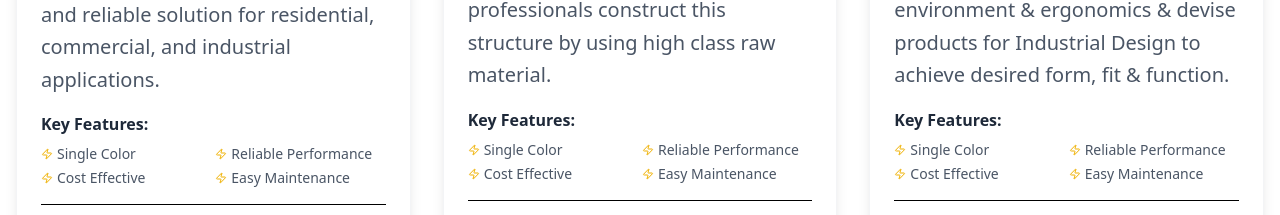
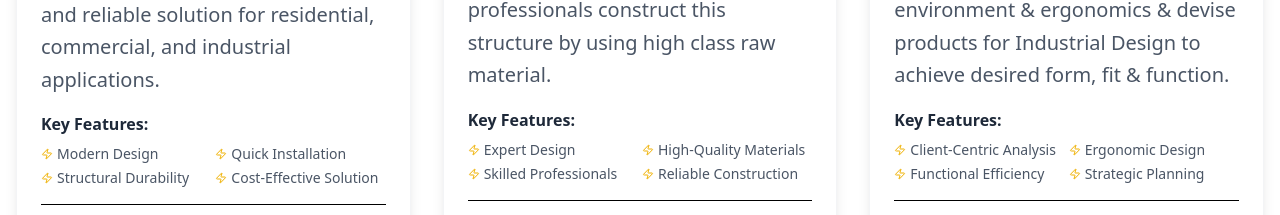
Before and after one commit to Anmol-Jha-20/Nafees-Khalfay, a React (Vite) app in the folder client/: page /structural-design-consultant-services in a window 1280 px wide. Shown: the part 3969-4184 px from the top of the page. Built offline with nearby package versions, Linux system fonts and the light colour scheme.

Commit message:
Update Key Features

```diff
--- a/client/src/Pages/ServicesPages/StructuralDesign.jsx
+++ b/client/src/Pages/ServicesPages/StructuralDesign.jsx
@@ -161,10 +161,10 @@ function StructuralDesign() {
       description:
         "Industrial Shed offered by us come in easy to install finish designs as well as in safe and secure construction finish which makes these provide for lasting usage. Further, the superior designs of the sheds also make these provide for maximized inner space.",
       features: [
-        "Single Color",
-        "Reliable Performance",
-        "Cost Effective",
-        "Easy Maintenance",
+        "Easy Installation",
+        "Durable Construction",
+        "Maximized Space",
+        "Safe Structure",
       ],
       price: "Get Latest Price",
       originalPrice: "₹15,00,000",
@@ -180,10 +180,10 @@ function StructuralDesign() {
       description:
         "Our Prefabricated Buildings are highly sought after for their modern design, quick installation, and structural durability. Engineered for efficiency and built with high-quality materials, they offer a cost-effective and reliable solution for residential, commercial, and industrial applications.",
       features: [
-        "Single Color",
-        "Reliable Performance",
-        "Cost Effective",
-        "Easy Maintenance",
+        "Modern Design",
+        "Quick Installation",
+        "Structural Durability",
+        "Cost-Effective Solution",
       ],
       price: "Get Latest Price",
       originalPrice: "₹15,00,000",
@@ -199,10 +199,10 @@ function StructuralDesign() {
       description:
         "Owing to our expertise this domain, we are highly engaged to providing the best quality range of Steel Structure Designing Services to prestigious clients. Our dexterous professionals construct this structure by using high class raw material. ",
       features: [
-        "Single Color",
-        "Reliable Performance",
-        "Cost Effective",
-        "Easy Maintenance",
+        "Expert Design",
+        "High-Quality Materials",
+        "Skilled Professionals",
+        "Reliable Construction",
       ],
       price: "Get Latest Price",
       originalPrice: "₹15,00,000",
@@ -218,10 +218,10 @@ function StructuralDesign() {
       description:
         "We proving Industrial Design Services. We study & analyze target client categories, usage scenarios, the characteristics the product is intended to project, usage environment & ergonomics & devise products for Industrial Design to achieve desired form, fit & function.",
       features: [
-        "Single Color",
-        "Reliable Performance",
-        "Cost Effective",
-        "Easy Maintenance",
+        "Client-Centric Analysis",
+        "Ergonomic Design",
+        "Functional Efficiency",
+        "Strategic Planning",
       ],
       price: "Get Latest Price",
       originalPrice: "₹15,00,000",
@@ -237,10 +237,10 @@ function StructuralDesign() {
       description:
         "Banking on the skills of our qualified team of professionals, we are instrumental in providing 3D Drawing Service. This 3D Drawing Service is provided by our team of skilled professionals who aims for customer’s satisfaction. Our service range is widely demanded by the clients of different industries.",
       features: [
-        "Single Color",
-        "Reliable Performance",
-        "Cost Effective",
-        "Easy Maintenance",
+        "3D Drawing Expertise",
+        "Skilled Professionals",
+        "Industry-Focused Solutions",
+        "Customer Satisfaction",
       ],
       price: "Get Latest Price",
       originalPrice: "₹15,00,000",
@@ -252,10 +252,10 @@ function StructuralDesign() {
       description:
         "We are pioneers in offering Structural Steel Design Services to the clients. Our professionals render these services only after considering the exact requirements of our prestigious clients. These services include site visits, concept design, concept development, construction documentation and liaison with architects, builders,Etc.",
       features: [
-        "Single Color",
-        "Reliable Performance",
-        "Cost Effective",
-        "Easy Maintenance",
+        "Client-Focused Design",
+        "Comprehensive Planning",
+        "On-Site Consultation",
+        "Collaborative Approach",
       ],
       price: "Get Latest Price",
       originalPrice: "₹15,00,000",
@@ -272,10 +272,10 @@ function StructuralDesign() {
       description:
         "Industrial Structural Design Services involve the planning, analysis, and design of structural systems for industrial facilities such as factories, warehouses, plants, and refineries. These services ensure that structures are safe, durable, and capable of supporting heavy machinery, dynamic loads, and operational demands.",
       features: [
-        "Single Color",
-        "Reliable Performance",
-        "Cost Effective",
-        "Easy Maintenance",
+        "Load-Bearing Design",
+        "Durability Focused",
+        "Safety Assured",
+        "Industrial-Grade Solutions",
       ],
       price: "Get Latest Price",
       originalPrice: "₹15,00,000",
@@ -291,10 +291,10 @@ function StructuralDesign() {
       description:
         "A Factory Design Consultant specializes in planning and optimizing the layout, workflow, and infrastructure of manufacturing facilities. Their role includes designing efficient factory layouts, selecting appropriate equipment placement, ensuring compliance with safety and regulatory standards, and improving overall production efficiency.",
       features: [
-        "Single Color",
-        "Reliable Performance",
-        "Cost Effective",
-        "Easy Maintenance",
+        "Efficient Layouts",
+        "Workflow Optimization",
+        "Regulatory Compliance",
+        "Production Efficiency",
       ],
       price: "Get Latest Price",
       originalPrice: "₹15,00,000",
@@ -310,10 +310,10 @@ function StructuralDesign() {
       description:
         "We offer RCC Consulting Services to offer customers reliable RCC Design work support as per specific design requirements. We judiciously utilize the available resources to provide the best designs to our valued clients. We design RCC buildings as per latest IS codes.",
       features: [
-        "Single Color",
-        "Reliable Performance",
-        "Cost Effective",
-        "Easy Maintenance",
+        "Reliable RCC Design",
+        "Resource Optimization",
+        "IS Code Compliance",
+        "Custom Design Support",
       ],
       price: "Get Latest Price",
       originalPrice: "₹15,00,000",
@@ -327,10 +327,10 @@ function StructuralDesign() {
       description:
         "We are one of the best and fastest solutions for . Car Park Structure Design Our solutions are widely known for economical and fast construction. Our structural design is based on latest IS codes. We make use of high-grade concrete and steel bars procured from the most authorized vendors in the industry.",
       features: [
-        "Single Color",
-        "Reliable Performance",
-        "Cost Effective",
-        "Easy Maintenance",
+        "Fast Construction",
+        "Economical Solutions",
+        "IS Code Compliance",
+        "High-Quality Materials",
       ],
       price: "Get Latest Price",
       originalPrice: "₹15,00,000",
@@ -346,10 +346,10 @@ function StructuralDesign() {
       description:
         "Engineering Design Consultancy involves providing expert design solutions for a wide range of structural projects. I specialize in the design of RCC (Reinforced Cement Concrete), steel, and PEB (Pre-Engineered Building) structures, offering tailored engineering services to meet the unique needs of industrial and commercial projects.",
       features: [
-        "Single Color",
-        "Reliable Performance",
-        "Cost Effective",
-        "Easy Maintenance",
+        "Expert Design Solutions",
+        "RCC, Steel, PEB",
+        "Tailored Engineering",
+        "Industrial & Commercial",
       ],
       price: "Get Latest Price",
       originalPrice: "₹15,00,000",
@@ -365,10 +365,10 @@ function StructuralDesign() {
       description:
         "Industrial Building Design involves the specialized planning and structural engineering of facilities such as factories, warehouses, workshops, and plants. My expertise lies in designing RCC (Reinforced Cement Concrete), steel, and PEB (Pre-Engineered Building) structures tailored to industrial requirements.",
       features: [
-        "Single Color",
-        "Reliable Performance",
-        "Cost Effective",
-        "Easy Maintenance",
+        "Specialized Planning",
+        "Structural Expertise",
+        "RCC, Steel, PEB",
+        "Industry-Specific Design",
       ],
       price: "Get Latest Price",
       originalPrice: "₹15,00,000",
@@ -384,10 +384,10 @@ function StructuralDesign() {
       description:
         "Structural Restoration Services focus on repairing, strengthening, and restoring damaged or deteriorated structures to their original or improved condition. While carefully considering the exact requirements of our customers, we offer tailored solutions that address structural issues caused by age, environmental factors, wear and tear, or design flaws.",
       features: [
-        "Timely delivery",
-        "Affordable price",
-        "Ensures reliability",
-        "Quality resources used",
+        "Damage Repair",
+        "Structural Strengthening",
+        "Tailored Solutions",
+        "Longevity Enhancement",
       ],
       price: "Get Latest Price",
       originalPrice: "₹15,00,000",
@@ -403,10 +403,10 @@ function StructuralDesign() {
       description:
         "Our team of efficient service personnel is adapt on offering effective Fabrication Drawing Services. They have gained valuable expertise in meeting the clients requirements and keep up to date with the latest technologies.",
       features: [
-        "Timely delivery",
-        "Affordable price",
-        "Ensures reliability",
-        "Quality resources used",
+        "Accurate Drafting",
+        "Skilled Personnel",
+        "Client-Centric Approach",
+        "Latest Technology",
       ],
       price: "Get Latest Price",
       originalPrice: "₹15,00,000",
@@ -420,10 +420,10 @@ function StructuralDesign() {
       description:
         "We are giving engineering services and detail engineering for medium and small size of process industries as per national/international standard for the requirement of automation/instrumentation",
       features: [
-        "Timely delivery",
-        "Affordable price",
-        "Ensures reliability",
-        "Quality resources used",
+        "Process Industry Focus",
+        "Automation Support",
+        "Standards Compliance",
+        "Instrumentation Design",
       ],
       price: "Get Latest Price",
       originalPrice: "₹15,00,000",
@@ -437,10 +437,10 @@ function StructuralDesign() {
       description:
         "With immense industry experience, we are offering a beautiful range of Engineering Design Services. These services can be avail in customized options as per the needs of clients.",
       features: [
-        "Timely delivery",
-        "Affordable price",
-        "Ensures reliability",
-        "Quality resources used",
+        "Industry Experience",
+        "Custom Design Solutions",
+        "Client-Centric Approach",
+        "Versatile Applications",
       ],
       price: "Get Latest Price",
       originalPrice: "₹15,00,000",
```
